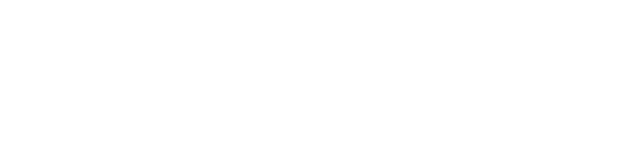
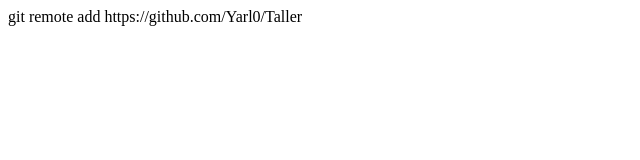
Before and after one commit to Yarl0/Taller, a plain HTML site: page Index.html in a window 1280 px wide. Shown: the whole page, without its empty margins (0-640 px from the left). Drawn offline with Linux system fonts and the light colour scheme.

Commit message:
Update Index.html

```diff
--- a/Index.html
+++ b/Index.html
@@ -10,3 +10,4 @@
 
 </body>
 </html>
+git remote add https://github.com/Yarl0/Taller
```
